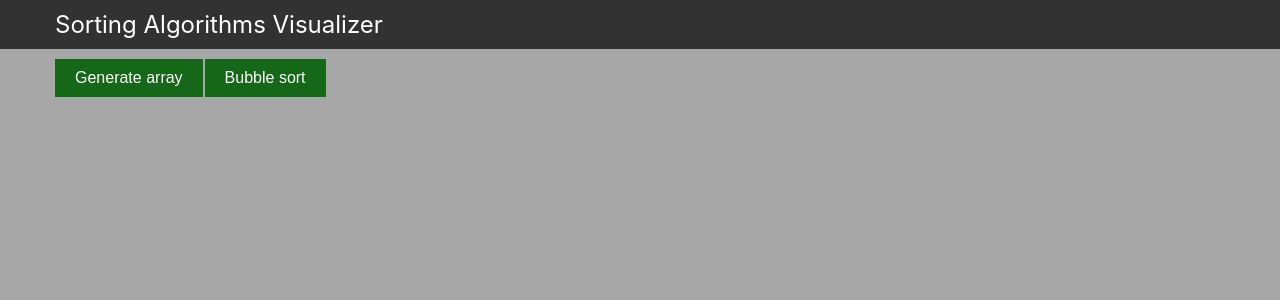
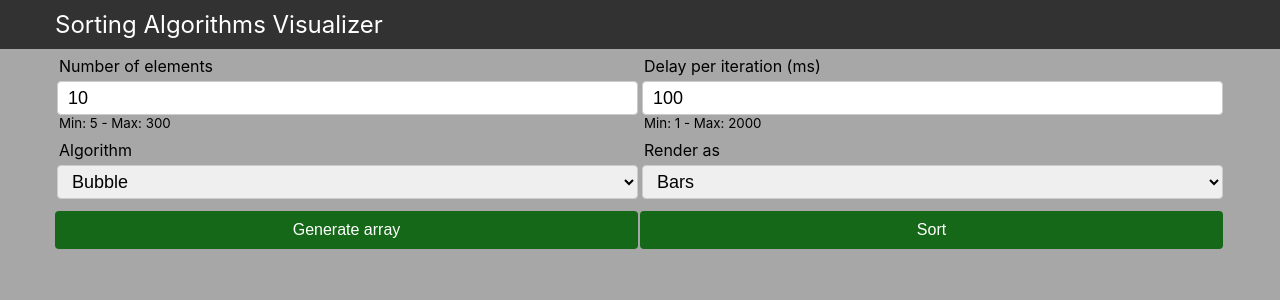
Before and after one commit to santiagogarcia97/sorting-visualizer-react, a React (Create React App) app: page / in a window 1280 px wide. Shown: the top 300 px of the page. Built offline with nearby package versions, Linux system fonts and the light colour scheme; the HTML template or start-up script is replaced by a standard one.

Commit message:
css changes and menu added

```diff
--- a/src/App.js
+++ b/src/App.js
@@ -4,7 +4,7 @@ import MainPage from './MainPage/MainPage'
 
 function App() {
   return (
-    <div className="h-100">
+    <div className="wrapper">
       <Topbar />
 
       <MainPage />
--- a/src/MainPage/MainPage.js
+++ b/src/MainPage/MainPage.js
@@ -5,13 +5,12 @@ const MainPage = () => {
   const [array, setArray] = useState([])
 
   return (
-    <div className="container h-90">
+    <div className="container main">
       <Menu array={array} setArray={setArray} />
-      <div className="flex-container h-90">
+      <div className="flex-container">
         {array.map((element, i) => (
           <div
             key={i}
-            className="bar"
             style={{
               height: `${element.value / 10}%`,
               backgroundColor: element.color,
--- a/src/MainPage/Menu.js
+++ b/src/MainPage/Menu.js
@@ -1,4 +1,4 @@
-import React from 'react'
+import React, { useState } from 'react'
 import bubleSort from './bubbleSort'
 
 // Gets random number from interval. From mozilla examples
@@ -8,9 +8,12 @@ const getRandomArbitrary = (min, max) => {
 
 // eslint-disable-next-line react/prop-types
 const Menu = ({ array, setArray }) => {
+  const [arrayLenght, setArrayLenght] = useState(10)
+  const [delay, setDelay] = useState(100)
+
   const generateArray = () => {
     const newArray = []
-    for (let i = 0; i < 50; i += 1) {
+    for (let i = 0; i < arrayLenght; i += 1) {
       newArray[i] = {
         value: getRandomArbitrary(10, 1000),
         color: 'darkred',
@@ -20,17 +23,70 @@ const Menu = ({ array, setArray }) => {
   }
 
   const handleSortClick = () => {
-    bubleSort(array, setArray)
+    bubleSort(array, setArray, delay)
   }
 
   return (
+    <div>
+      <div className="options">
+        <div className="form-row">
+          <div className="form-group">
+            <label htmlFor="arrayLenght">Number of elements</label>
+            <input
+              id="arrayLenght"
+              min="5"
+              max="300"
+              type="number"
+              onChange={(event) =>
+                setArrayLenght(parseInt(event.target.value, 10))
+              }
+              value={arrayLenght}
+            />
+            <small>Min: 5 - Max: 300</small>
+          </div>
+
+          <div className="form-group">
+            <label htmlFor="delay">Delay per iteration (ms)</label>
+            <input
+              id="delay"
+              min="1"
+              max="2000"
+              type="number"
+              onChange={(event) => setDelay(parseInt(event.target.value, 10))}
+              value={delay}
+            />
+            <small>Min: 1 - Max: 2000</small>
+          </div>
+        </div>
+
+        <div className="form-row">
+          <div className="form-group">
+            <label htmlFor="algorithm">Algorithm</label>
+            <select id="algorithm" name="algorithm">
+              <option value="bubble">Bubble</option>
+              <option value="bubble">Merge</option>
+              <option value="bubble">Heap</option>
+            </select>
+          </div>
+
+          <div className="form-group">
+            <label htmlFor="render">Render as</label>
+            <select id="render" name="render">
+              <option value="bubble">Bars</option>
+              <option value="bubble">Dots</option>
+            </select>
+          </div>
+        </div>
+      </div>
+
       <div className="menu">
         <button type="button" onClick={generateArray}>
           Generate array
         </button>
         <button type="button" onClick={handleSortClick}>
-        Bubble sort
+          Sort
         </button>
+      </div>
     </div>
   )
 }
--- a/src/MainPage/bubbleSort.js
+++ b/src/MainPage/bubbleSort.js
@@ -1,11 +1,11 @@
 import cloneDeep from 'clone-deep'
 
-const bubleSort = (array, setArray) => {
+const bubleSort = (array, setArray, delay) => {
   let iteration = 1
-  const delay = (arrayState) => {
+  const newState = (arrayState) => {
     setTimeout(() => {
       setArray(arrayState)
-    }, 10 * iteration)
+    }, delay * iteration)
     iteration += 1
   }
 
@@ -16,7 +16,7 @@ const bubleSort = (array, setArray) => {
     for (let j = 0; j < n - i - 1; j += 1) {
       auxArr[j].color = 'darkcyan'
       auxArr[j + 1].color = 'darkblue'
-      delay(cloneDeep(auxArr))
+      newState(cloneDeep(auxArr))
 
       if (auxArr[j].value > auxArr[j + 1].value) {
         const aux = auxArr[j].value
@@ -25,15 +25,15 @@ const bubleSort = (array, setArray) => {
 
         auxArr[j].color = 'darkblue'
         auxArr[j + 1].color = 'darkcyan'
-        delay(cloneDeep(auxArr))
+        newState(cloneDeep(auxArr))
       }
 
       auxArr[j].color = 'darkred'
       auxArr[j + 1].color = 'darkred'
-      delay(cloneDeep(auxArr))
+      newState(cloneDeep(auxArr))
     }
     auxArr[n - i - 1].color = 'darkgreen'
-    delay(cloneDeep(auxArr))
+    newState(cloneDeep(auxArr))
   }
 }
 
--- a/src/index.css
+++ b/src/index.css
@@ -22,8 +22,13 @@ nav {
 .h-100 {
   height: 100%;
 }
-.h-90 {
-  height: 90%;
+.wrapper {
+  display: flex;
+  flex-direction: column;
+  min-height: 100vh;
+}
+.main {
+  flex-grow: 1;
 }
 
 .container {
@@ -49,8 +54,10 @@ nav {
 }
 
 .flex-container {
+  height: 60vh;
   display: flex;
   justify-content: space-around;
+  align-items: flex-end;
 }
 .flex-container > div {
   flex: 1;
@@ -58,8 +65,10 @@ nav {
 }
 
 .menu {
+  display: flex;
   padding-top: 10px;
   padding-bottom: 10px;
+  justify-content: space-between;
 }
 .menu > button {
   background-color: #156817;
@@ -68,8 +77,39 @@ nav {
   padding: 10px 20px;
   text-align: center;
   text-decoration: none;
-  display: inline-block;
   font-size: 16px;
   margin-right: 2px;
   outline: none;
+  border-radius: 4px;
+  flex: 1;
 }
+
+.form-row {
+  display: flex;
+  justify-content: space-between;
+}
+
+.form-group {
+  padding: 2px;
+  display: flex;
+  flex-direction: column;
+  flex: 1 1;
+}
+
+input[type=number], select {
+  padding: 5px 10px;
+  border: 1px solid #ccc;
+  border-radius: 4px;
+  box-sizing: border-box;
+  font-size: 18px;
+  width: 100%;
+  height: 34px;
+}
+label {
+  margin: 5px 2px;
+  font-size: 16px;
+  display: block;
+}
+small{
+  margin-left: 2px;
+}
```
Lines whose indentation alone changed are shown as unchanged.
